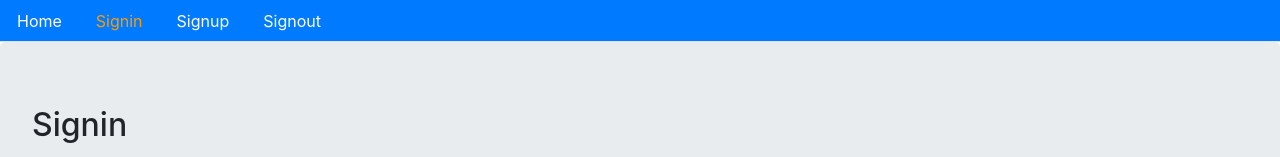
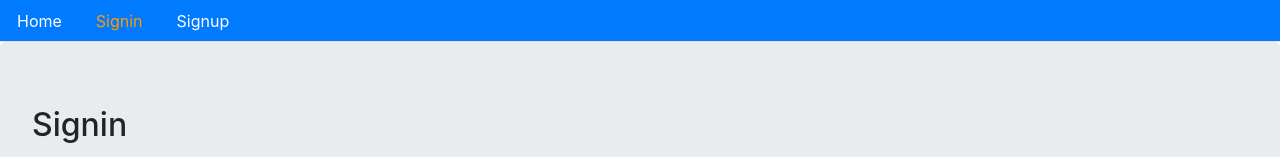
Before and after one commit to FeliIsra/E-commerce, a React (Create React App) app in the folder frontend/: page /signin in a window 1280 px wide. Shown: the top 157 px of the page. Built offline with nearby package versions, Linux system fonts and the light colour scheme.

Commit message:
Muestro menu condicionalmente

```diff
--- a/frontend/src/auth/index.js
+++ b/frontend/src/auth/index.js
@@ -1,59 +1,67 @@
-import {API} from "../config";
+import { API } from '../config';
 
-export const signup = (user) => {
+export const signup = user => {
     return fetch(`${API}/signup`, {
         method: 'POST',
         headers: {
             Accept: 'application/json',
-            "Content-Type": "application/json"
+            'Content-Type': 'application/json'
         },
         body: JSON.stringify(user)
     })
-        .then(res => {
-            return res.json()
+        .then(response => {
+            return response.json();
         })
         .catch(err => {
-            console.log(err)
-        })
-}
+            console.log(err);
+        });
+};
 
-export const signin = (user) => {
+export const signin = user => {
     return fetch(`${API}/signin`, {
         method: 'POST',
         headers: {
             Accept: 'application/json',
-            "Content-Type": "application/json"
+            'Content-Type': 'application/json'
         },
         body: JSON.stringify(user)
     })
-        .then(res => {
-            return res.json()
+        .then(response => {
+            return response.json();
         })
         .catch(err => {
-            console.log(err)
-        })
-}
+            console.log(err);
+        });
+};
 
 export const authenticate = (data, next) => {
-    if(typeof window !== 'undefined') {
-        localStorage.setItem('jwt', JSON.stringify(data))
-        next()
+    if (typeof window !== 'undefined') {
+        localStorage.setItem('jwt', JSON.stringify(data));
+        next();
     }
-}
+};
 
-export const signout = (next) => {
-    if(typeof window !== 'undefined') {
-        localStorage.removeItem('jwt')
-        next()
+export const signout = next => {
+    if (typeof window !== 'undefined') {
+        localStorage.removeItem('jwt');
+        next();
         return fetch(`${API}/signout`, {
-            method: 'GET',
+            method: 'GET'
         })
-            .then(res => {
-                console.log('Signout', res)
+            .then(response => {
+                console.log('signout', response);
             })
-            .catch(err => {
-                console.log(err)
-            })
+            .catch(err => console.log(err));
     }
+};
 
-}
+export const isAuthenticated = () => {
+    if (typeof window == 'undefined') {
+        return false;
+    }
+    if (localStorage.getItem('jwt')) {
+        return JSON.parse(localStorage.getItem('jwt'));
+    } else {
+        return false;
+    }
+};
--- a/frontend/src/core/Menu.js
+++ b/frontend/src/core/Menu.js
@@ -1,57 +1,70 @@
-import React from "react";
-import {Link, withRouter} from 'react-router-dom'
-import {signout} from "../auth";
+import React, { Fragment } from "react";
+import { Link, withRouter } from "react-router-dom";
+import { signout, isAuthenticated } from "../auth";
 
-function isActive (history, path) {
-    if(history.location.pathname === path){
-        return {color: '#ff9900'}
+
+const isActive = (history, path) => {
+    if (history.location.pathname === path) {
+        return { color: "#ff9900" };
     } else {
-        return {color: '#ffffff'}
+        return { color: "#ffffff" };
     }
-}
+};
 
-function Menu({history}) {
-    return(
+const Menu = ({ history }) => (
     <div>
-            <ul className='nav nav-tabs bg-primary'>
-                <li className='nav-item'>
-                    <Link className="nav-link"
-                          style={isActive(history, '/')}
+        <ul className="nav nav-tabs bg-primary">
+            <li className="nav-item">
+                <Link
+                    className="nav-link"
+                    style={isActive(history, "/")}
                     to="/"
                 >
                     Home
                 </Link>
             </li>
-                <li className='nav-item'>
-                    <Link className="nav-link"
-                          style={isActive(history, '/signin')}
+
+            {!isAuthenticated() && (
+                <Fragment>
+                    <li className="nav-item">
+                        <Link
+                            className="nav-link"
+                            style={isActive(history, "/signin")}
                             to="/signin"
                         >
                             Signin
                         </Link>
                     </li>
-                <li className='nav-item'>
-                    <Link className="nav-link"
-                          style={isActive(history, '/signup')}
+
+                    <li className="nav-item">
+                        <Link
+                            className="nav-link"
+                            style={isActive(history, "/signup")}
                             to="/signup"
                         >
                             Signup
                         </Link>
                     </li>
-                <li className='nav-item'>
-                    <span className="nav-link"
-                          style={{cursor: 'pointer', color: '#ffffff'}}
-                          onClick={() => signout(() => {
-                                history.push('/')
+                </Fragment>
+            )}
+
+            {isAuthenticated() && (
+                <li className="nav-item">
+                    <span
+                        className="nav-link"
+                        style={{ cursor: "pointer", color: "#ffffff" }}
+                        onClick={() =>
+                            signout(() => {
+                                history.push("/");
                             })
                         }
                     >
                         Signout
                     </span>
                 </li>
+            )}
         </ul>
     </div>
-    )
-}
+);
 
-export default withRouter(Menu)
+export default withRouter(Menu);
```
Lines whose indentation alone changed are shown as unchanged.
